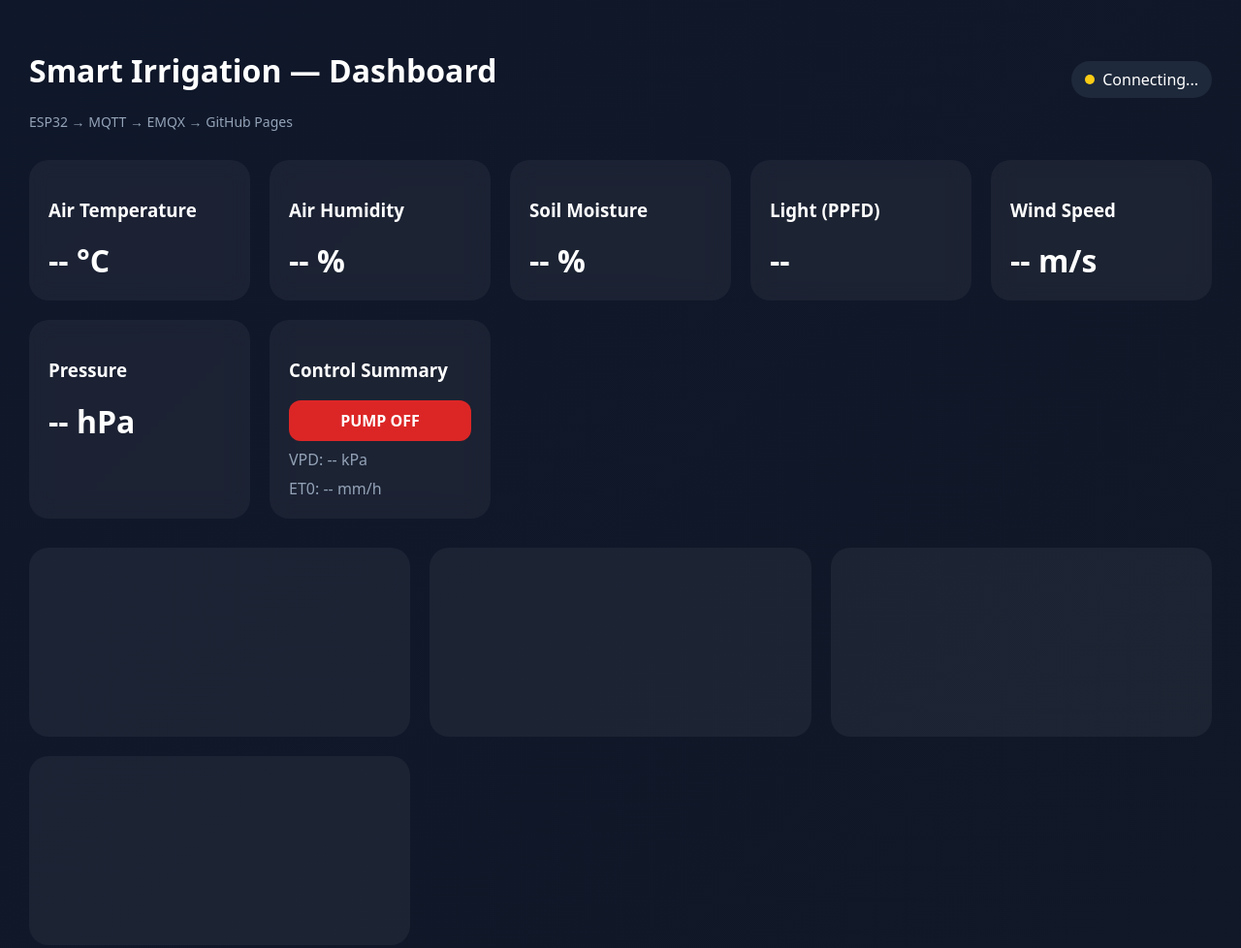
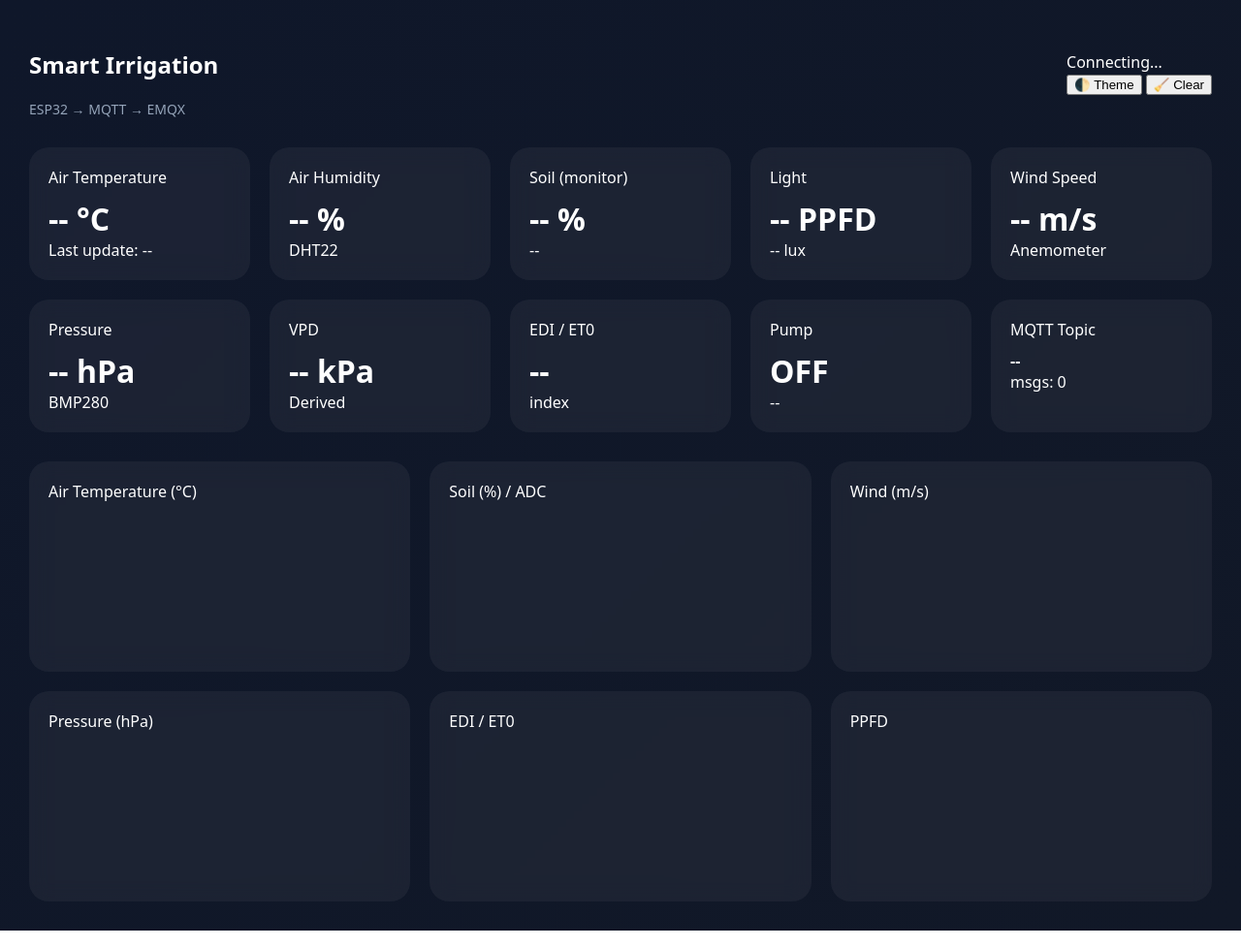
Before and after one commit to artimsara-stack/smart_irrigation_site, a plain HTML site: page index.html in a window 1280 px wide. Shown: the whole page at 97% size. Drawn offline with nearby package versions, Linux system fonts and the light colour scheme; a script that the page names is missing.

Commit message:
Update index.html

```diff
--- a/index.html
+++ b/index.html
@@ -3,11 +3,15 @@
 <head>
   <meta charset="utf-8" />
   <meta name="viewport" content="width=device-width,initial-scale=1" />
-<title>Smart Irrigation — Dashboard</title>
+  <title>Smart Irrigation Dashboard</title>
 
+  <!-- CSS ديالك -->
   <link rel="stylesheet" href="style.css">
 
+  <!-- Chart.js -->
   <script src="https://cdn.jsdelivr.net/npm/chart.js"></script>
+
+  <!-- MQTT.js -->
   <script src="https://unpkg.com/mqtt/dist/mqtt.min.js"></script>
 </head>
 
@@ -15,69 +19,126 @@
 <div class="container">
 
 <header>
+  <div class="title">
+    <div class="logo"></div>
     <div>
-    <h1>Smart Irrigation — Dashboard</h1>
-    <div class="subtitle">ESP32 → MQTT → EMQX → GitHub Pages</div>
+      <h2>Smart Irrigation</h2>
+      <div class="subtitle">ESP32 → MQTT → EMQX</div>
+    </div>
   </div>
 
   <div class="actions">
-    <div class="live">
+    <div class="pill">
       <span class="dot" id="dot"></span>
       <span id="statusTxt">Connecting...</span>
     </div>
+    <button class="btn" id="themeBtn" type="button">🌓 Theme</button>
+    <button class="btn" id="clearBtn" type="button">🧹 Clear</button>
   </div>
 </header>
 
+<!-- KPIs -->
 <div class="grid">
 
-  <div class="card">
-    <h3>Air Temperature</h3>
-    <div class="value"><span id="airT">--</span> °C</div>
+  <div class="card kpi">
+    <div class="label">Air Temperature</div>
+    <div class="value"><span id="airT">--</span> <span class="unit">°C</span></div>
+    <div class="sub" id="timeLbl">Last update: --</div>
   </div>
 
-  <div class="card">
-    <h3>Air Humidity</h3>
-    <div class="value"><span id="airRH">--</span> %</div>
+  <div class="card kpi">
+    <div class="label">Air Humidity</div>
+    <div class="value"><span id="airRH">--</span> <span class="unit">%</span></div>
+    <div class="sub">DHT22</div>
   </div>
 
-  <div class="card">
-    <h3>Soil Moisture</h3>
-    <div class="value"><span id="soil">--</span> %</div>
+  <div class="card kpi">
+    <div class="label">Soil (monitor)</div>
+    <div class="value"><span id="soil">--</span> <span class="unit" id="soilUnit">%</span></div>
+    <div class="sub" id="soilSub">--</div>
   </div>
 
-  <div class="card">
-    <h3>Light (PPFD)</h3>
-    <div class="value"><span id="ppfd">--</span></div>
+  <div class="card kpi">
+    <div class="label">Light</div>
+    <div class="value"><span id="ppfd">--</span> <span class="unit">PPFD</span></div>
+    <div class="sub"><span id="lux">--</span> lux</div>
   </div>
 
-  <div class="card">
-    <h3>Wind Speed</h3>
-    <div class="value"><span id="wind">--</span> m/s</div>
+  <div class="card kpi">
+    <div class="label">Wind Speed</div>
+    <div class="value"><span id="wind">--</span> <span class="unit">m/s</span></div>
+    <div class="sub">Anemometer</div>
   </div>
 
-  <div class="card">
-    <h3>Pressure</h3>
-    <div class="value"><span id="pressure">--</span> hPa</div>
+  <div class="card kpi">
+    <div class="label">Pressure</div>
+    <div class="value"><span id="press">--</span> <span class="unit">hPa</span></div>
+    <div class="sub">BMP280</div>
   </div>
 
-  <div class="card control">
-    <h3>Control Summary</h3>
-    <div id="pumpBadge" class="pump off">PUMP OFF</div>
-    <div class="mini">
-      VPD: <span id="vpd">--</span> kPa
+  <div class="card kpi">
+    <div class="label">VPD</div>
+    <div class="value"><span id="vpd">--</span> <span class="unit">kPa</span></div>
+    <div class="sub">Derived</div>
   </div>
-    <div class="mini">
-      ET0: <span id="et0">--</span> mm/h
+
+  <div class="card kpi">
+    <div class="label">EDI / ET0</div>
+    <div class="value"><span id="edi">--</span></div>
+    <div class="sub" id="ediSub">index</div>
   </div>
+
+  <div class="card kpi">
+    <div class="label">Pump</div>
+    <div class="value">
+      <span id="pumpBadge" class="badge off">OFF</span>
+    </div>
+    <div class="sub" id="dayNight">--</div>
+  </div>
+
+  <div class="card kpi">
+    <div class="label">MQTT Topic</div>
+    <div class="value" style="font-size:16px;font-weight:700">
+      <span id="topicLbl">--</span>
+    </div>
+    <div class="sub">msgs: <span id="msgCount">0</span></div>
   </div>
 
 </div>
 
+<!-- Charts -->
 <div class="charts">
-  <div class="chartCard"><canvas id="tempChart"></canvas></div>
-  <div class="chartCard"><canvas id="soilChart"></canvas></div>
-  <div class="chartCard"><canvas id="windChart"></canvas></div>
-  <div class="chartCard"><canvas id="pressChart"></canvas></div>
+
+  <div class="card chartCard">
+    <div class="label">Air Temperature (°C)</div>
+    <canvas id="cTemp"></canvas>
+  </div>
+
+  <div class="card chartCard">
+    <div class="label">Soil (%) / ADC</div>
+    <canvas id="cSoil"></canvas>
+  </div>
+
+  <div class="card chartCard">
+    <div class="label">Wind (m/s)</div>
+    <canvas id="cWind"></canvas>
+  </div>
+
+  <div class="card chartCard">
+    <div class="label">Pressure (hPa)</div>
+    <canvas id="cPress"></canvas>
+  </div>
+
+  <div class="card chartCard">
+    <div class="label">EDI / ET0</div>
+    <canvas id="cEdi"></canvas>
+  </div>
+
+  <div class="card chartCard">
+    <div class="label">PPFD</div>
+    <canvas id="cPpfd"></canvas>
+  </div>
+
 </div>
 
 </div>
```
Lines whose indentation alone changed are shown as unchanged.
